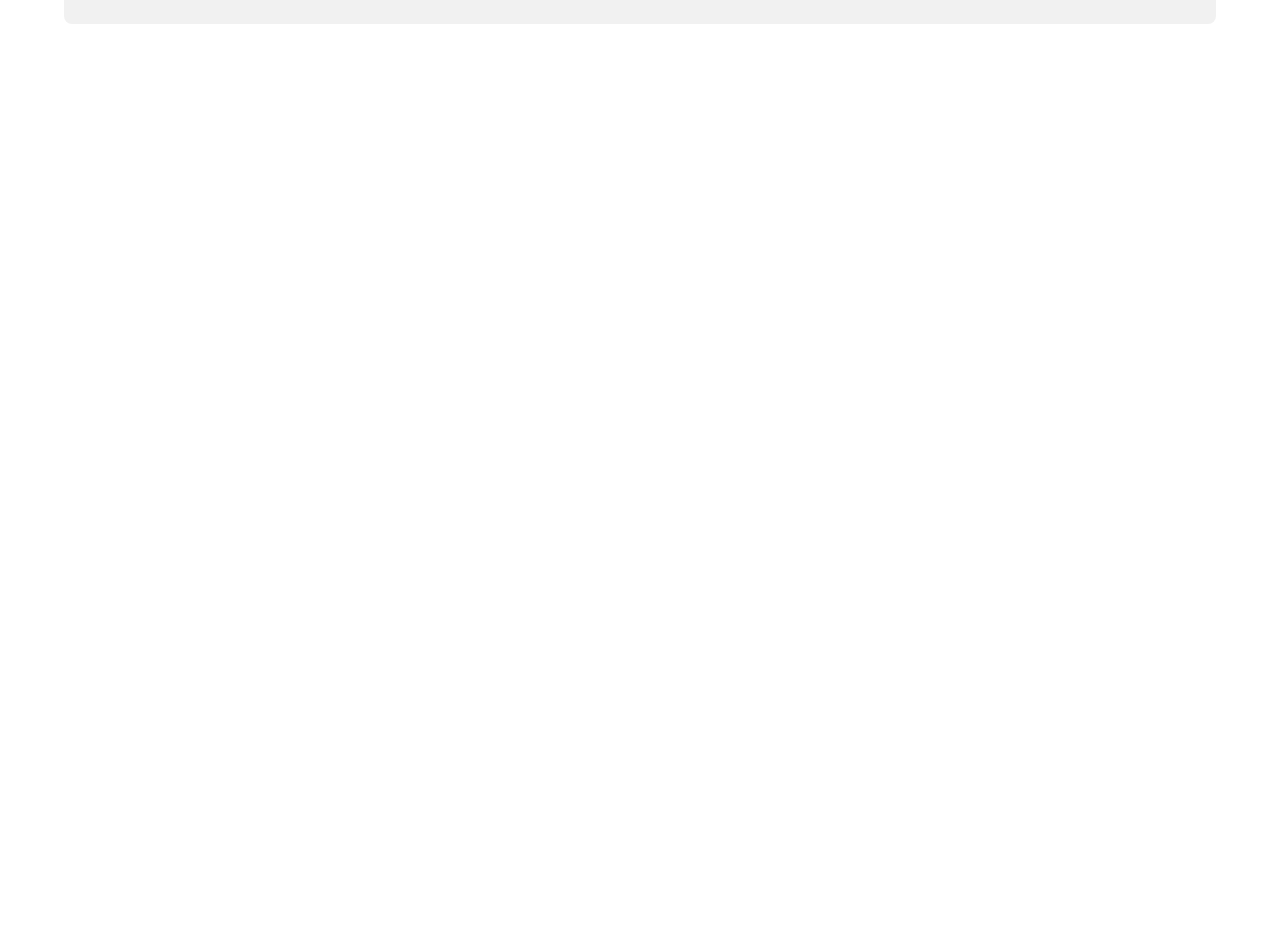
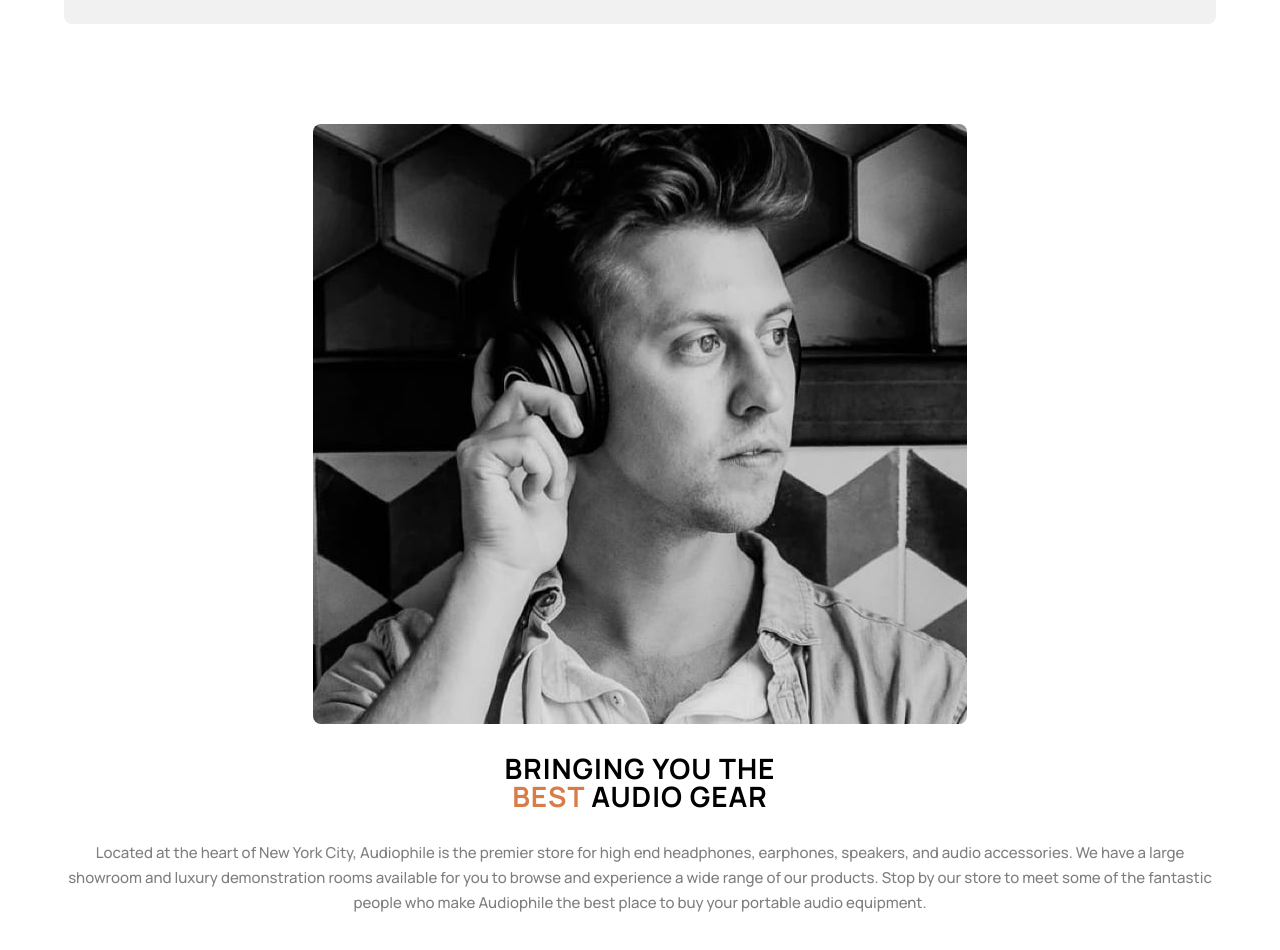
Before and after one commit to beqa200/audiophile-ecommerce-website, a React (Vite) app: page / in a window 1280 px wide. Shown: the part 3280-4230 px from the top of the page. Before the commit the page ends 3304 px from the top, so only its background shows below. Built offline with nearby package versions, Linux system fonts and the light colour scheme.

Commit message:
add fourth  section at home page

```diff
--- a/src/assets/index.ts
+++ b/src/assets/index.ts
@@ -10,3 +10,4 @@ export { default as biggerSpeakersMobile } from "./home/mobile/image-speaker-zx9
 export { default as circle } from "./icons/pattern-circles.svg";
 export { default as biggerSpeakersMobile2 } from "./home/mobile/image-speaker-zx7.jpg";
 export { default as biggerEarphonesMobile } from "./home/mobile/image-earphones-yx1.jpg";
+export { default as man } from "./shared/mobile/image-best-gear.jpg";
--- /dev/null
+++ b/src/components/Advert.tsx
@@ -0,0 +1,22 @@
+import React from "react";
+import { AdvertContainer } from "../styled-components";
+import { man } from "../assets";
+export default function Advert() {
+  return (
+    <AdvertContainer>
+      <img src={man} />
+      <h2>
+        BRINGING YOU THE <span style={{ color: "#D87D4A" }}>BEST</span> AUDIO
+        GEAR
+      </h2>
+      <p>
+        Located at the heart of New York City, Audiophile is the premier store
+        for high end headphones, earphones, speakers, and audio accessories. We
+        have a large showroom and luxury demonstration rooms available for you
+        to browse and experience a wide range of our products. Stop by our store
+        to meet some of the fantastic people who make Audiophile the best place
+        to buy your portable audio equipment.
+      </p>
+    </AdvertContainer>
+  );
+}
--- a/src/components/index.ts
+++ b/src/components/index.ts
@@ -1,2 +1,3 @@
-export {default as Header} from "./Header";
-export {default as Products} from "./Products";
+export { default as Header } from "./Header";
+export { default as Products } from "./Products";
+export { default as Advert } from "./Advert";
--- a/src/pages/Home.tsx
+++ b/src/pages/Home.tsx
@@ -1,15 +1,20 @@
 import React from "react";
-import { HomeContainer, OrangeButton, BlackButton, TransparentButton } from "../styled-components";
+import {
+  HomeContainer,
+  OrangeButton,
+  BlackButton,
+  TransparentButton,
+} from "../styled-components";
 import data from "../data.json";
-import { Products } from "../components";
+import { Products, Advert } from "../components";
 import {
   headphonesMobile,
   speakersMobile,
   earphonesMobile,
   biggerSpeakersMobile,
-  biggerEarphonesMobile
+  biggerEarphonesMobile,
+} from "../assets";
 
-} from "../assets";
 export default function Home() {
   console.log(data);
   const productsArr = [
@@ -61,8 +66,8 @@ export default function Home() {
           <BlackButton>SEE PRODUCT</BlackButton>
         </div>
         <div className="speaker7">
-        <h2>ZX7 SPEAKER</h2>
-        <TransparentButton>SEE PRODUCT</TransparentButton>
+          <h2>ZX7 SPEAKER</h2>
+          <TransparentButton>SEE PRODUCT</TransparentButton>
         </div>
         <div className="earphones">
           <img src={biggerEarphonesMobile} />
@@ -73,6 +78,9 @@ export default function Home() {
           </div>
         </div>
       </section>
+      <section className="section4">
+        <Advert />
+      </section>
     </HomeContainer>
   );
 }
--- /dev/null
+++ b/src/styled-components/containers/AdvertContainer.styled.ts
@@ -0,0 +1,33 @@
+import styled from "styled-components";
+
+const AdvertContainer = styled.div`
+  margin: auto;
+    display: flex;
+    flex-direction: column;
+    align-items: center;
+  img {
+    max-width: 100%;
+    border-radius: 8px;
+  }
+
+  h2 {
+    font-size: 28px;
+    font-weight: 700;
+    line-height: 28px;
+    letter-spacing: 1px;
+    width: 300px;
+    text-align: center;
+    margin-top: 30px;
+  }
+
+  p {
+    margin-top: 30px;
+    font-weight: 500;
+    font-size: 15px;
+    line-height: 25px;
+    opacity: 0.5;
+    text-align: center;
+  }
+`;
+
+export default AdvertContainer;
--- a/src/styled-components/containers/HomeContainer.styled.ts
+++ b/src/styled-components/containers/HomeContainer.styled.ts
@@ -151,6 +151,11 @@ const HomeContainer = styled.main`
       }
     }
   }
+
+  .section4 {
+    width: 90%;
+    margin: 100px auto;
+  }
 `;
 
 export default HomeContainer;
--- a/src/styled-components/index.ts
+++ b/src/styled-components/index.ts
@@ -1,5 +1,10 @@
 export { default as GlobalStyles } from "./GlobalStyle";
 export { default as HeaderContainer } from "./containers/HeaderContainer.styled";
 export { default as HomeContainer } from "./containers/HomeContainer.styled";
-export { OrangeButton, BlackButton, TransparentButton } from "./components/Buttons.styled";
+export {
+  OrangeButton,
+  BlackButton,
+  TransparentButton,
+} from "./components/Buttons.styled";
 export { default as ProductsContainer } from "./containers/ProductsContainer.styled";
+export { default as AdvertContainer } from "./containers/AdvertContainer.styled";
```
